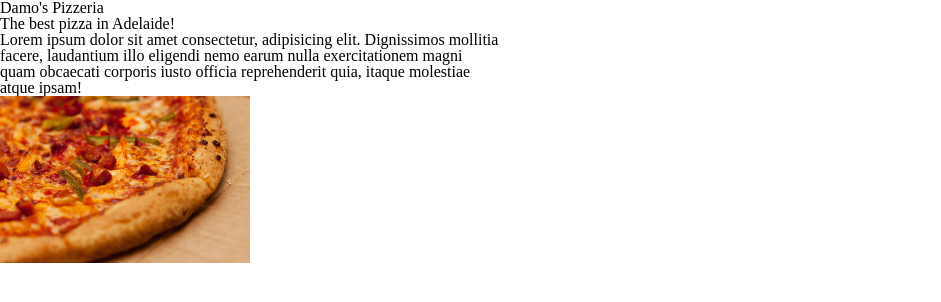
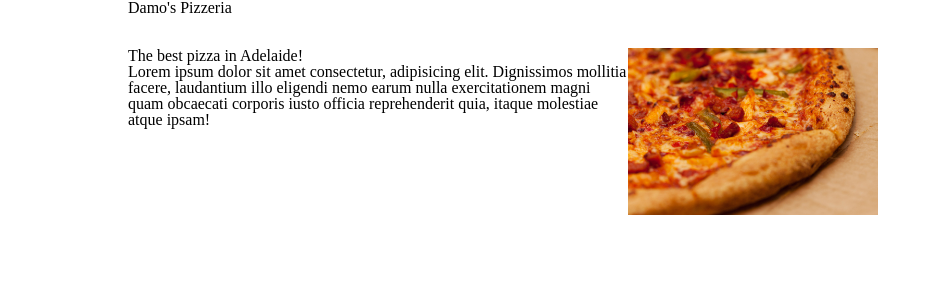
Before and after one commit to daniel-moderiano/restaurant, a website built with webpack: page dist/index.html in a window 1280 px wide. Shown: the whole page, without its empty margins (0-941 px from the left). Built offline with nearby package versions, Linux system fonts and the light colour scheme.

Commit message:
Created initial grid layout for webpage

```diff
--- a/src/style.css
+++ b/src/style.css
@@ -1,24 +1,34 @@
+* {
+    box-sizing: border-box;
+}
+
 img {
     width: 50%;
     /* height: auto; */
 }
 
 .grid {
+    margin: 0 auto;
+    width: 80%;
     display: grid;
     grid-template-columns: 500px 500px;
     grid-template-rows: auto;
     grid-template-areas:
-        "header" "header"
-        "introduction" "image"
-        "footer" "footer";
+        "header header"
+        "nav nav"
+        "introduction image"
+        "footer footer";
 }
 
 .header {
     grid-area: header;
+    display: flex;
+    align-items: center;
 }
 
 .nav {
-    grid-area: header;
+    grid-area: nav;
+    height: 2em;
 }
 
 .introduction {
@@ -31,4 +41,5 @@ img {
 
 .footer {
     grid-area: footer;
+    height: 2em;
 }
```
